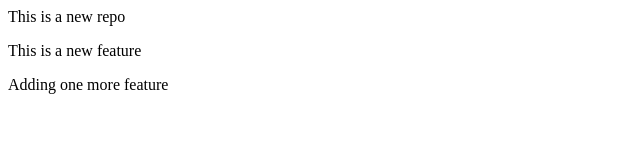
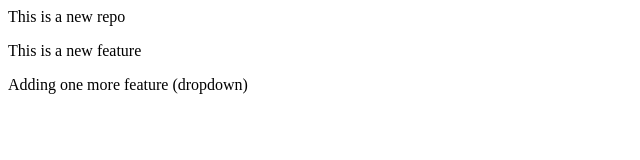
Before and after one commit to vishak17/localrepo, a plain HTML site: page index.html in a window 1280 px wide. Shown: the whole page, without its empty margins (0-640 px from the left). Drawn offline with Linux system fonts and the light colour scheme.

Commit message:
Added dropdown

```diff
--- a/index.html
+++ b/index.html
@@ -1,3 +1,3 @@
 <p> This is a new repo </p>
 <p> This is a new feature </p>
-<p> Adding one more feature </p>
+<p> Adding one more feature (dropdown) </p>
```
